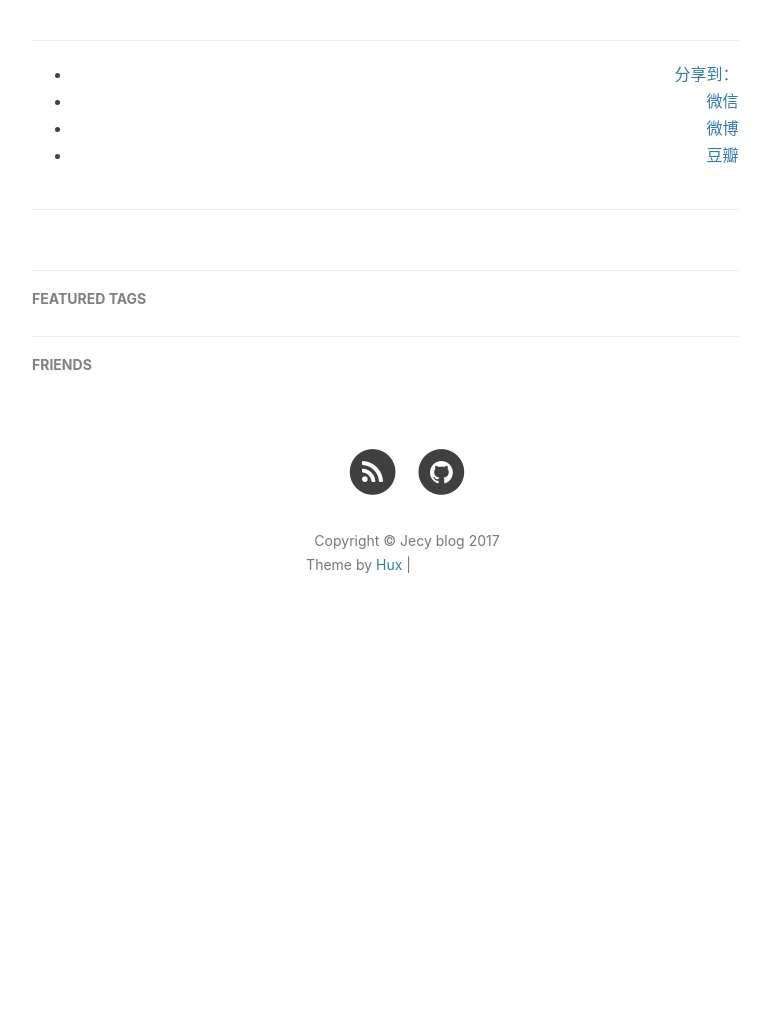
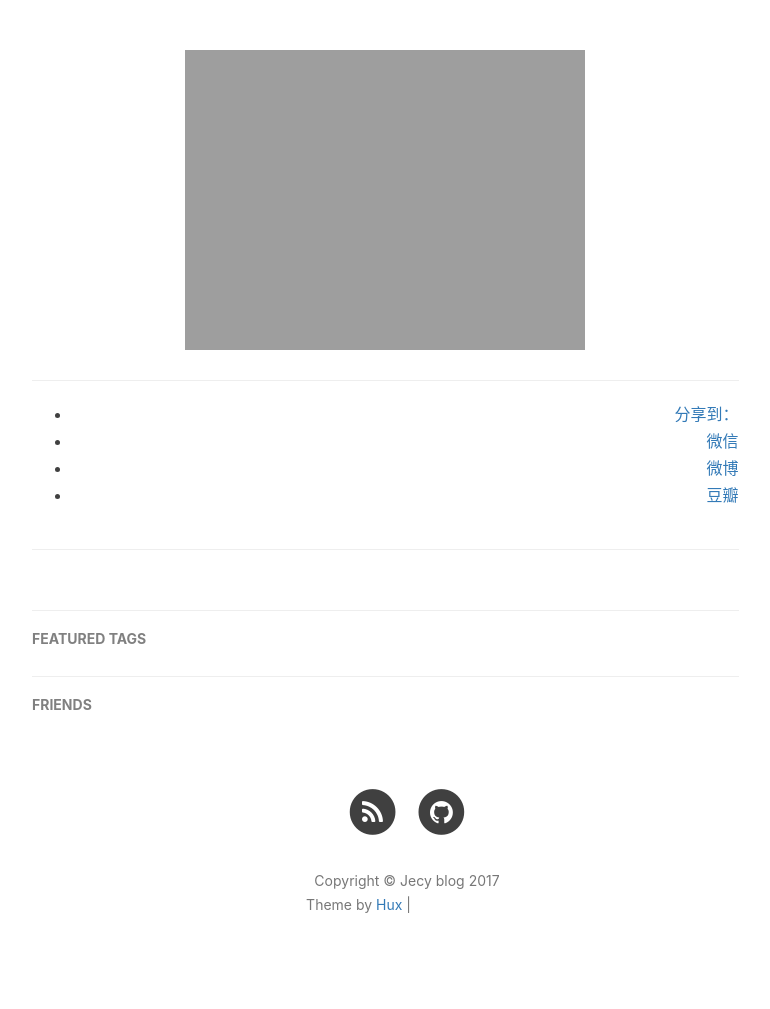
Before and after one commit to panrenjie/panrenjie.github.io, a Jekyll site: the page built from _posts/2017-02-10-hello-blog.md, in a window 1280 px wide. Shown: the part 523-1532 px from the top of the page, without its empty margins (233-1003 px from the left). Built offline with Jekyll 4.4.1, drawn with Linux system fonts in a browser that asks for light colours; nearby versions of some CDN libraries; comment, search, counter and statistics services are not loaded; before the commit the page ends 1192 px from its top, so only the background shows below that; grey boxes are pictures that could not be loaded.

Commit message:
test img

```diff
--- a/_posts/2017-02-10-hello-blog.md
+++ b/_posts/2017-02-10-hello-blog.md
@@ -9,3 +9,9 @@ tags:
     - Git
     - 建站
 ---
+
+
+
+
+
+![](http://jecy.me/17-3-1/2117649-file_1488348754909_1406a.png)
```
